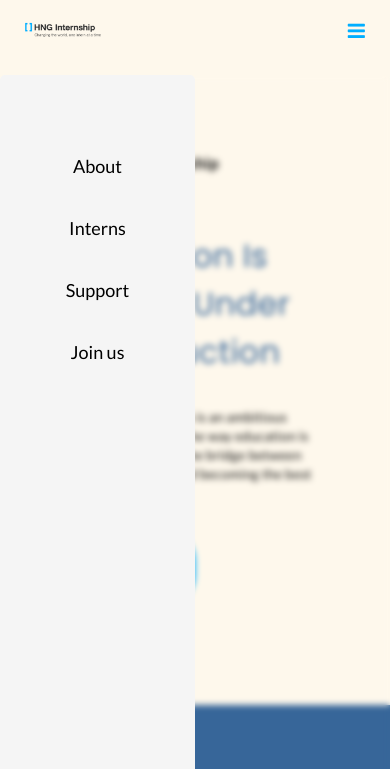
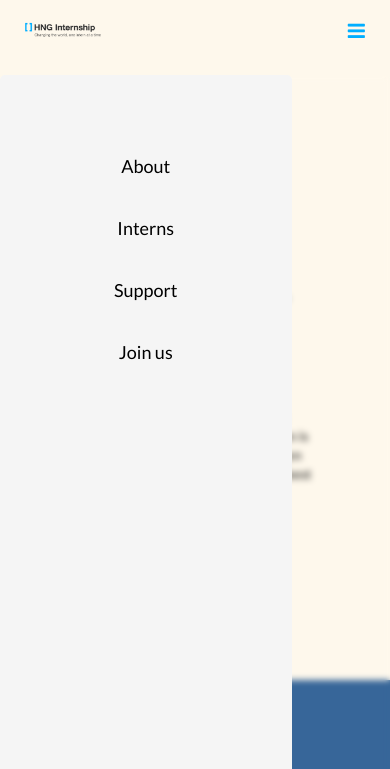
Before and after one commit to mrWealthid/HNG-Project, a plain HTML site: page index.html in a window 390 px wide. Both pictures are taken after a click on the element 356 px from the left and 31 px from the top of the page. Shown: the top 769 px of the page. Drawn offline with Linux system fonts and the light colour scheme.

Commit message:
modified

```diff
--- a/project.css
+++ b/project.css
@@ -209,7 +209,7 @@ footer {
     margin: 0px;
     top: 75px;
     right: 100%;
-    width: 50%;
+    width: 75%;
     text-align: center;
     background-color: whitesmoke;
     height: 100vh;
@@ -277,7 +277,7 @@ footer {
   }
 
   .show {
-    right: 50%;
+    right: 25%;
   }
   #footer-image {
     width: 35%;
@@ -344,4 +344,8 @@ footer {
     border-top: 1px solid white;
     padding: 20px 0px;
   }
+
+  #main-btn {
+    width: 60%;
+  }
 }
```
